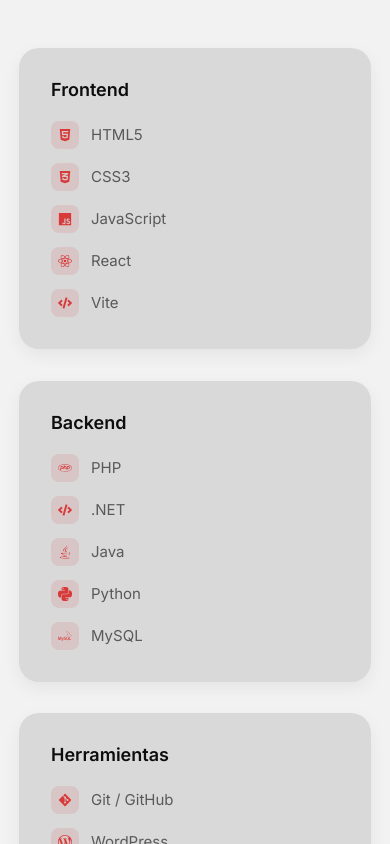
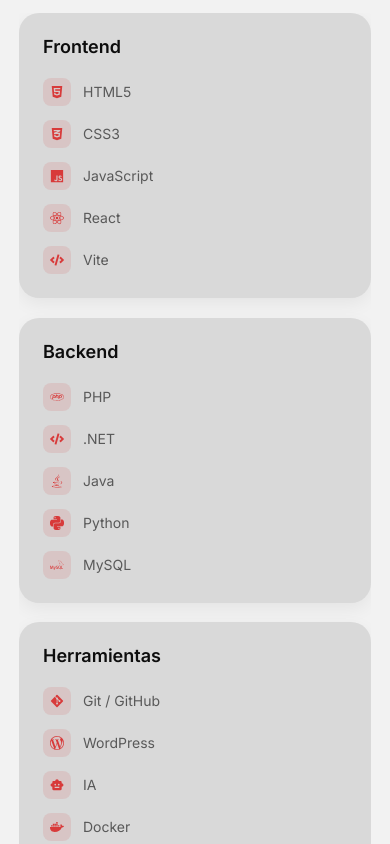
Before and after one commit to CarlosL-Code/Portafolio_react, a React (Vite) app: page / in a window 390 px wide. Shown: the part 3580-4424 px from the top of the page. Built offline with nearby package versions, Linux system fonts and the light colour scheme.

Commit message:
mejora de aparacion de secciones

```diff
--- a/src/componentes/layout/Habilidades.css
+++ b/src/componentes/layout/Habilidades.css
@@ -1,76 +1,91 @@
 /* ===========================
    SECCIÓN HABILIDADES
 =========================== */
+
 .habilidades {
   width: 100%;
   padding: 50px 0 60px;
 
-  /* PARA SCROLL DESDE NAVBAR */
-  --header-height: 80px; /* Ajusta según tu navbar */
+  /* Scroll desde navbar */
+  --header-height: 80px;
   scroll-margin-top: calc(var(--header-height) + 20px);
 }
 
+/* Encabezado */
 .habilidades .encabezado {
   text-align: center;
-  margin-bottom: 60px;
+  margin-bottom: 50px;
 }
 
-/* Grid de tarjetas */
+/* Grid */
 .habilidades-grid {
   display: grid;
   grid-template-columns: repeat(auto-fit, minmax(280px, 1fr));
-  gap: 32px;
+  gap: 28px;
   width: 100%;
+
+  contain: layout paint;
 }
 
-/* Tarjeta individual */
+/* ===========================
+   TARJETA
+=========================== */
+
 .habilidad-card {
   background: var(--shade-2);
   border-radius: 20px;
   padding: 32px;
   cursor: default;
-  box-shadow: 0 6px 18px rgba(0,0,0,0.06);
 
-  /* Eliminamos efecto hover que desordena */
-  transition: box-shadow 0.3s ease, transform 0.3s ease;
+  box-shadow: 0 6px 18px rgba(0, 0, 0, 0.06);
 
-  /* Animación inicial */
+  /* Animación optimizada */
   opacity: 0;
-  transform: translateY(60px) scale(0.98);
+  transform: translateY(20px);
+
+  transition:
+    opacity 0.35s ease,
+    transform 0.35s ease,
+    box-shadow 0.25s ease;
+
+  will-change: transform, opacity;
 }
 
-/* Modo oscuro */
+/* Visible */
+.habilidad-card.visible {
+  opacity: 1;
+  transform: translateY(0);
+}
+
+/* Hover */
+.habilidad-card:hover {
+  transform: translateY(-2px);
+
+  box-shadow: 0 12px 24px rgba(0, 0, 0, 0.10);
+}
+
+/* Delays MUY suaves */
+.habilidad-card:nth-child(1) {
+  transition-delay: 0.02s;
+}
+
+.habilidad-card:nth-child(2) {
+  transition-delay: 0.05s;
+}
+
+.habilidad-card:nth-child(3) {
+  transition-delay: 0.08s;
+}
+
+/* Dark mode */
 .dark .habilidad-card {
   background: #1e1e1e;
 }
 
-/* Hover elegante pero sin crecer */
-.habilidad-card:hover {
-  box-shadow: 0 12px 28px rgba(0, 0, 0, 0.12);
-  transform: translateY(-4px) scale(1); /* no cambia el tamaño, solo sube un poco */
-}
+/* ===========================
+   TITULOS
+=========================== */
 
-/* Animación de scroll */
-.habilidad-card.anim-scroll {
-  transition:
-    opacity 0.6s ease-out,
-    transform 0.6s cubic-bezier(0.68, -0.55, 0.265, 1.55);
-}
-
-/* Tarjeta visible al hacer scroll */
-.habilidad-card.anim-scroll.visible {
-  opacity: 1;
-  transform: translateY(0) scale(1);
-}
-
-/* Delays escalonados */
-.habilidad-card.anim-scroll:nth-child(1) { transition-delay: 0.1s; }
-.habilidad-card.anim-scroll:nth-child(2) { transition-delay: 0.2s; }
-.habilidad-card.anim-scroll:nth-child(3) { transition-delay: 0.3s; }
-.habilidad-card.anim-scroll:nth-child(4) { transition-delay: 0.4s; }
-.habilidad-card.anim-scroll:nth-child(5) { transition-delay: 0.5s; }
-
-/* Título de tarjeta */
 .habilidad-card h3 {
   font-size: 18px;
   font-weight: 600;
@@ -82,7 +97,10 @@
   color: var(--shade-2);
 }
 
-/* Lista de habilidades dentro de tarjeta */
+/* ===========================
+   LISTA
+=========================== */
+
 .habilidad-lista {
   display: flex;
   flex-direction: column;
@@ -93,6 +111,7 @@
   display: flex;
   align-items: center;
   gap: 12px;
+
   font-size: 15px;
   color: var(--shade-7);
 }
@@ -101,28 +120,55 @@
   color: var(--shade-4);
 }
 
-/* Icono de habilidad */
+/* ===========================
+   ICONOS
+=========================== */
+
 .habilidad-icono {
   width: 28px;
   height: 28px;
+
   display: flex;
   align-items: center;
   justify-content: center;
+
   border-radius: 8px;
+
   background: rgba(216, 58, 58, 0.12);
+
   color: var(--primario);
   font-size: 14px;
+
+  flex-shrink: 0;
 }
 
 /* ===========================
    RESPONSIVE
 =========================== */
+
 @media screen and (max-width: 768px) {
+
+  .habilidades {
+    padding: 40px 0 50px;
+  }
+
+  .habilidades .encabezado {
+    margin-bottom: 35px;
+  }
+
   .habilidades-grid {
     grid-template-columns: 1fr;
+    gap: 20px;
   }
 
   .habilidad-card {
-    transform: translateY(40px) scale(0.98); /* menos desplazamiento en móvil */
+    padding: 24px;
+
+    /* Menos movimiento en móvil */
+    transform: translateY(15px);
+  }
+
+  .habilidad-item {
+    font-size: 14px;
   }
 }
--- a/src/componentes/layout/Habilidades.jsx
+++ b/src/componentes/layout/Habilidades.jsx
@@ -10,12 +10,11 @@
   FaJava,
   FaGitAlt,
   FaDocker,
-  FaCode
+  FaCode,
 } from "react-icons/fa";
 
 import { SiMysql, SiPython, SiWordpress } from "react-icons/si";
-import { MdSmartToy } from "react-icons/md"; // Icono de robot/IA
-
+import { MdSmartToy } from "react-icons/md";
 
 const Habilidades = () => {
   useScrollAnimation();
@@ -26,94 +25,143 @@
       id="habilidades"
     >
       <div className="contenedor">
+
         <div className="encabezado anim-scroll anim-fade">
           <h2 className="titulo">Habilidades Técnicas</h2>
+
           <p className="subtitulo">
             Tecnologías y herramientas con las que trabajo actualmente
           </p>
         </div>
 
         <div className="habilidades-grid">
+
           {/* Frontend */}
-          <div className="habilidad-card anim-scroll anim-card">
+          <div className="habilidad-card anim-scroll">
             <h3>Frontend</h3>
+
             <ul className="habilidad-lista">
               <li className="habilidad-item">
-                <span className="habilidad-icono"><FaHtml5 /></span>
+                <span className="habilidad-icono">
+                  <FaHtml5 />
+                </span>
                 HTML5
               </li>
+
               <li className="habilidad-item">
-                <span className="habilidad-icono"><FaCss3Alt /></span>
+                <span className="habilidad-icono">
+                  <FaCss3Alt />
+                </span>
                 CSS3
               </li>
+
               <li className="habilidad-item">
-                <span className="habilidad-icono"><FaJs /></span>
+                <span className="habilidad-icono">
+                  <FaJs />
+                </span>
                 JavaScript
               </li>
+
               <li className="habilidad-item">
-                <span className="habilidad-icono"><FaReact /></span>
+                <span className="habilidad-icono">
+                  <FaReact />
+                </span>
                 React
               </li>
+
               <li className="habilidad-item">
-                <span className="habilidad-icono"><FaCode /></span>
+                <span className="habilidad-icono">
+                  <FaCode />
+                </span>
                 Vite
               </li>
             </ul>
           </div>
 
           {/* Backend */}
-          <div className="habilidad-card anim-scroll anim-card">
+          <div className="habilidad-card anim-scroll">
             <h3>Backend</h3>
+
             <ul className="habilidad-lista">
               <li className="habilidad-item">
-                <span className="habilidad-icono"><FaPhp /></span>
+                <span className="habilidad-icono">
+                  <FaPhp />
+                </span>
                 PHP
               </li>
+
               <li className="habilidad-item">
-                <span className="habilidad-icono"><FaCode /></span>
+                <span className="habilidad-icono">
+                  <FaCode />
+                </span>
                 .NET
               </li>
+
               <li className="habilidad-item">
-                <span className="habilidad-icono"><FaJava /></span>
+                <span className="habilidad-icono">
+                  <FaJava />
+                </span>
                 Java
               </li>
+
               <li className="habilidad-item">
-                <span className="habilidad-icono"><SiPython /></span>
+                <span className="habilidad-icono">
+                  <SiPython />
+                </span>
                 Python
               </li>
+
               <li className="habilidad-item">
-                <span className="habilidad-icono"><SiMysql /></span>
+                <span className="habilidad-icono">
+                  <SiMysql />
+                </span>
                 MySQL
               </li>
             </ul>
           </div>
 
           {/* Herramientas */}
-          <div className="habilidad-card anim-scroll anim-card">
+          <div className="habilidad-card anim-scroll">
             <h3>Herramientas</h3>
+
             <ul className="habilidad-lista">
               <li className="habilidad-item">
-                <span className="habilidad-icono"><FaGitAlt /></span>
+                <span className="habilidad-icono">
+                  <FaGitAlt />
+                </span>
                 Git / GitHub
               </li>
+
               <li className="habilidad-item">
-                <span className="habilidad-icono"><SiWordpress /></span>
+                <span className="habilidad-icono">
+                  <SiWordpress />
+                </span>
                 WordPress
               </li>
+
               <li className="habilidad-item">
-                <span className="habilidad-icono"><MdSmartToy /></span>
+                <span className="habilidad-icono">
+                  <MdSmartToy />
+                </span>
                 IA
               </li>
+
               <li className="habilidad-item">
-                <span className="habilidad-icono"><FaDocker /></span>
+                <span className="habilidad-icono">
+                  <FaDocker />
+                </span>
                 Docker
               </li>
+
               <li className="habilidad-item">
-                <span className="habilidad-icono"><FaCode /></span>
+                <span className="habilidad-icono">
+                  <FaCode />
+                </span>
                 Azure
               </li>
             </ul>
           </div>
+
         </div>
       </div>
     </section>
--- a/src/hooks/useScrollAnimation.js
+++ b/src/hooks/useScrollAnimation.js
@@ -1,28 +1,38 @@
 import { useEffect } from "react";
 
 const useScrollAnimation = () => {
+
   useEffect(() => {
-    const elementos = document.querySelectorAll(".anim-scroll");
+
+    const elements = document.querySelectorAll(".anim-scroll");
 
     const observer = new IntersectionObserver(
       (entries) => {
+
         entries.forEach((entry) => {
+
           if (entry.isIntersecting) {
             entry.target.classList.add("visible");
-          } else {
-            entry.target.classList.remove("visible");
+
+            // Deja de observar para mejorar rendimiento
+            observer.unobserve(entry.target);
           }
+
         });
+
       },
       {
-        threshold: 0.2,
+        threshold: 0.08,
+        rootMargin: "0px 0px -40px 0px",
       }
     );
 
-    elementos.forEach((el) => observer.observe(el));
+    elements.forEach((el) => observer.observe(el));
 
     return () => observer.disconnect();
+
   }, []);
+
 };
 
 export default useScrollAnimation;
```
Also changed, not shown: 1 other file (tests, documents, lock files or other folders).
